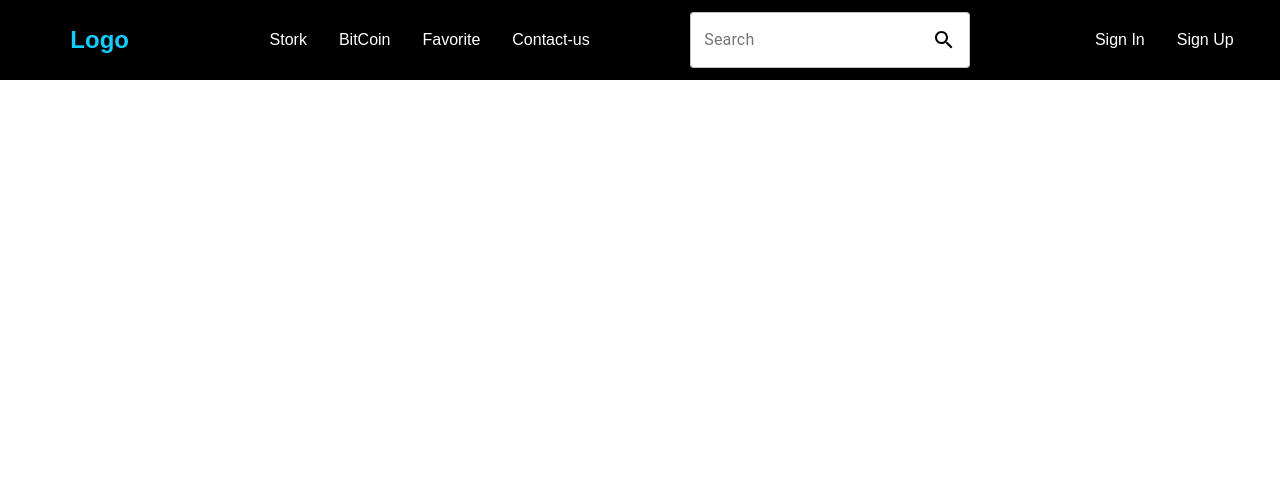
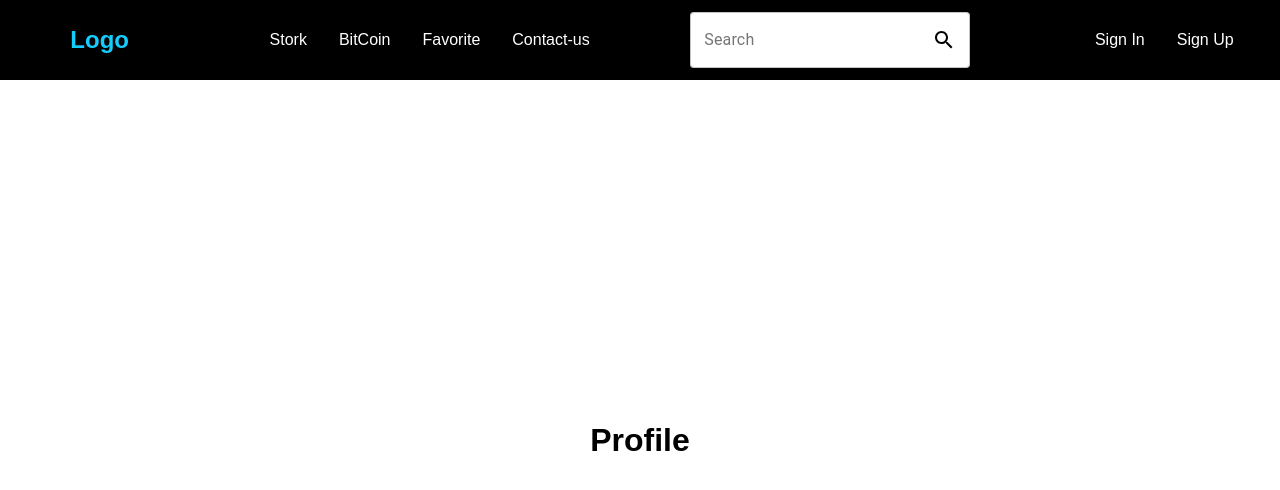
Before and after one commit to salvable/web-Stork, a React (Create React App) app: page /profile/1 in a window 1280 px wide. Shown: the top 490 px of the page. Built offline with nearby package versions, Linux system fonts and the light colour scheme.

Commit message:
개인 Profile 페이지 라우팅 및 기본 페이지 작성

```diff
--- a/src/App.js
+++ b/src/App.js
@@ -9,6 +9,7 @@ import signUp from "./Stork/Pages/sign-In&Up/sign-up"
 import signIn from "./Stork/Pages/sign-In&Up/sign-in"
 import favorite from "./Stork/Pages/favorite/favorite"
 import contact from "./Stork/Pages/contact-us/contact-us"
+import profile from "./Stork/Pages/profile/profile"
 function App() {
   return (
       <Router>
@@ -21,6 +22,7 @@ function App() {
               <Route path="/signIn" component={signIn} />
               <Route path="/favorite" component={favorite}/>
               <Route path="/contact-us" component={contact}/>
+              <Route path="/profile/:userId" component={profile}/>
           </Switch>
       </Router>
   );
--- /dev/null
+++ b/src/Stork/Pages/profile/profile.js
@@ -0,0 +1,18 @@
+import React from "react";
+
+const Profile = () => {
+    return (
+        <div
+            style = {{
+                display: 'flex',
+                justifyContent:'center',
+                alignItems: 'center',
+                height: '90vh'
+            }}
+        >
+            <h1>Profile</h1>
+        </div>
+    )
+};
+
+export default Profile
--- a/src/Stork/Pages/sign-In&Up/sign-in.js
+++ b/src/Stork/Pages/sign-In&Up/sign-in.js
@@ -49,7 +49,6 @@ const useStyles = makeStyles((theme) => ({
 
 export default function SignIn() {
     const classes = useStyles();
-
     const [id, setId] = useState("")
     const [password, setPassword] = useState("")
 
```
